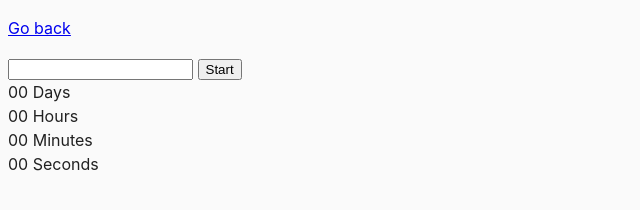
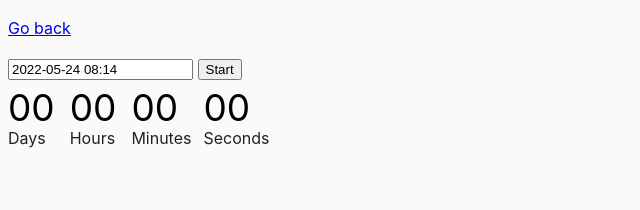
Before and after one commit to 4ezeronnik/goit-js-hw-09, a website built with Parcel: page src/02-timer.html in a window 1280 px wide. Shown: the whole page, without its empty margins (0-640 px from the left). Built offline with nearby package versions, Linux system fonts and the light colour scheme.

Commit message:
updated partly 2 task

```diff
--- a/package.json
+++ b/package.json
@@ -24,5 +24,8 @@
     "parcel-plugin-nuke-dist": "^1.0.1",
     "posthtml-include": "^1.6.2",
     "sass": "^1.32.8"
+  },
+  "dependencies": {
+    "flatpickr": "^4.6.13"
   }
 }
--- a/src/css/common.css
+++ b/src/css/common.css
@@ -3,8 +3,8 @@
 }
 
 body {
-  font-family: -apple-system, BlinkMacSystemFont, 'Segoe UI', Roboto,
-    Oxygen-Sans, Ubuntu, Cantarell, 'Helvetica Neue', sans-serif;
+  font-family: -apple-system, BlinkMacSystemFont, 'Segoe UI', Roboto, Oxygen-Sans, Ubuntu, Cantarell,
+    'Helvetica Neue', sans-serif;
   -webkit-font-smoothing: antialiased;
   -moz-osx-font-smoothing: grayscale;
   background-color: #fafafa;
@@ -16,3 +16,20 @@ img {
   display: block;
   max-width: 100%;
 }
+
+.value {
+  color: black;
+  font-size: 37px;
+  margin-right: 15px;
+}
+
+.timer {
+  display: flex;
+}
+
+.label {
+  display: flex;
+  margin-right: 12px;
+
+  margin-top: -10px;
+}
--- a/src/js/02-timer.js
+++ b/src/js/02-timer.js
@@ -0,0 +1,25 @@
+
+import flatpickr from "flatpickr";
+
+import "flatpickr/dist/flatpickr.min.css";
+
+const buttonStartRef = document.querySelector('button[data-start]');
+const inputRef = document.querySelector('input[type="text"]');
+
+const options = {
+  enableTime: true,
+  time_24hr: true,
+  defaultDate: new Date(),
+  minuteIncrement: 1,
+  onClose(selectedDates) {
+    console.log(selectedDates[0]);
+  },
+};
+
+const fp = flatpickr(inputRef, options);
+
+buttonStartRef.addEventListener('click', onButtonClick);
+
+function onButtonClick() {
+
+}
```
Also changed, not shown: 1 other file.
